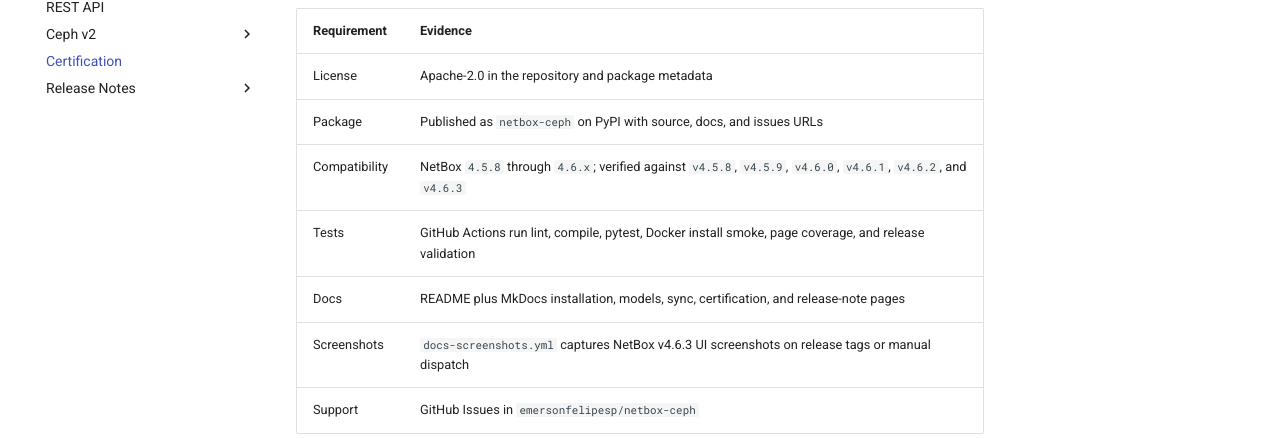
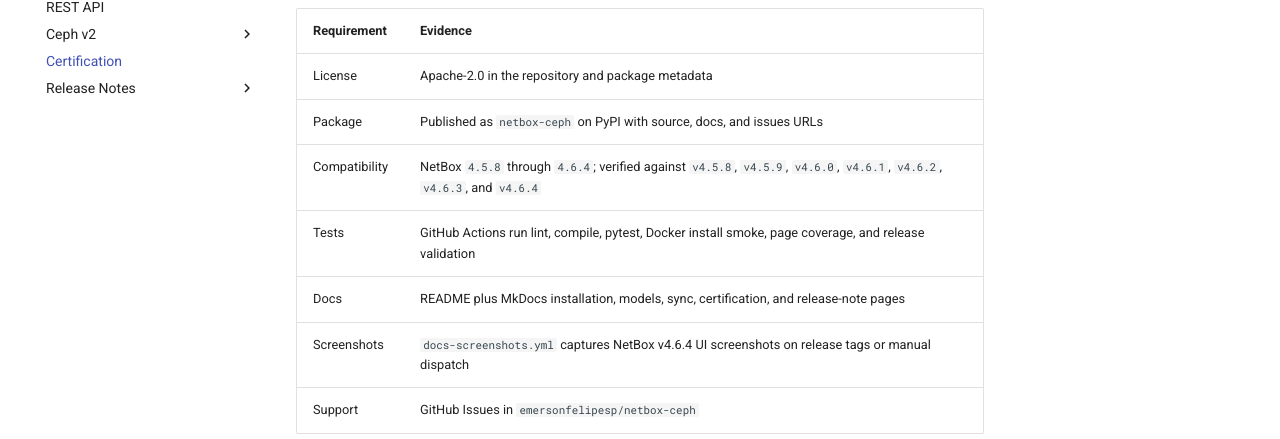
Before and after one commit to emersonfelipesp/netbox-ceph, an MkDocs documentation site: the page built from docs/certification.md, in a window 1280 px wide. Shown: the part 239-678 px from the top of the page. Built offline with MkDocs 1.6.1 and Material for MkDocs 9.7.7, drawn with Linux system fonts in a browser that asks for light colours; comment, search, counter and statistics services are not loaded.

Commit message:
ci: certify NetBox 4.6.4 support

```diff
--- a/docs/certification.md
+++ b/docs/certification.md
@@ -7,10 +7,10 @@
 | --- | --- |
 | License | Apache-2.0 in the repository and package metadata |
 | Package | Published as `netbox-ceph` on PyPI with source, docs, and issues URLs |
-| Compatibility | NetBox `4.5.8` through `4.6.x`; verified against `v4.5.8`, `v4.5.9`, `v4.6.0`, `v4.6.1`, `v4.6.2`, and `v4.6.3` |
+| Compatibility | NetBox `4.5.8` through `4.6.4`; verified against `v4.5.8`, `v4.5.9`, `v4.6.0`, `v4.6.1`, `v4.6.2`, `v4.6.3`, and `v4.6.4` |
 | Tests | GitHub Actions run lint, compile, pytest, Docker install smoke, page coverage, and release validation |
 | Docs | README plus MkDocs installation, models, sync, certification, and release-note pages |
-| Screenshots | `docs-screenshots.yml` captures NetBox v4.6.3 UI screenshots on release tags or manual dispatch |
+| Screenshots | `docs-screenshots.yml` captures NetBox v4.6.4 UI screenshots on release tags or manual dispatch |
 | Support | GitHub Issues in `emersonfelipesp/netbox-ceph` |
 
 The application packet for the full plugin family is tracked from
```
Also changed, not shown: CERTIFICATION.md (+2 -2 lines), COMPATIBILITY.md (+1 -1 lines), README.md (+2 -2 lines), docs/index.md (+1 -0 lines), docs/installation.md (+1 -1 lines), docs/release-notes/version-0.0.1.post1.md (+3 -2 lines), 4 other files.
